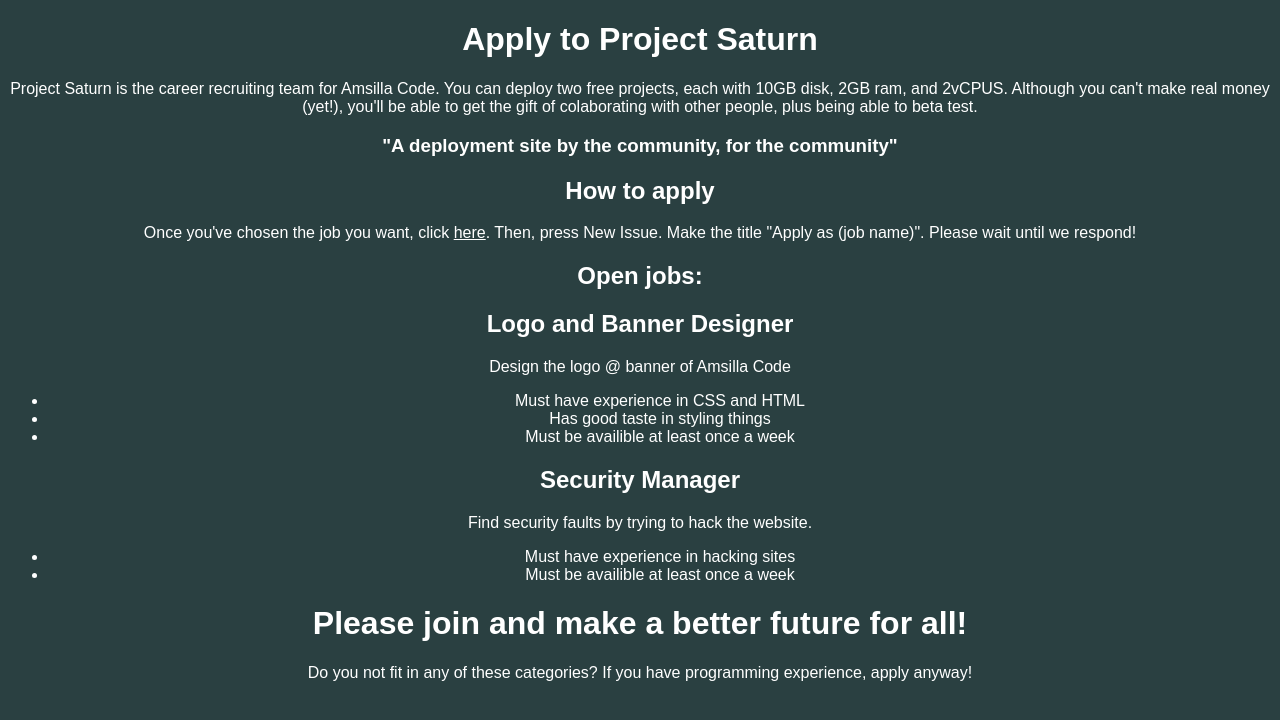
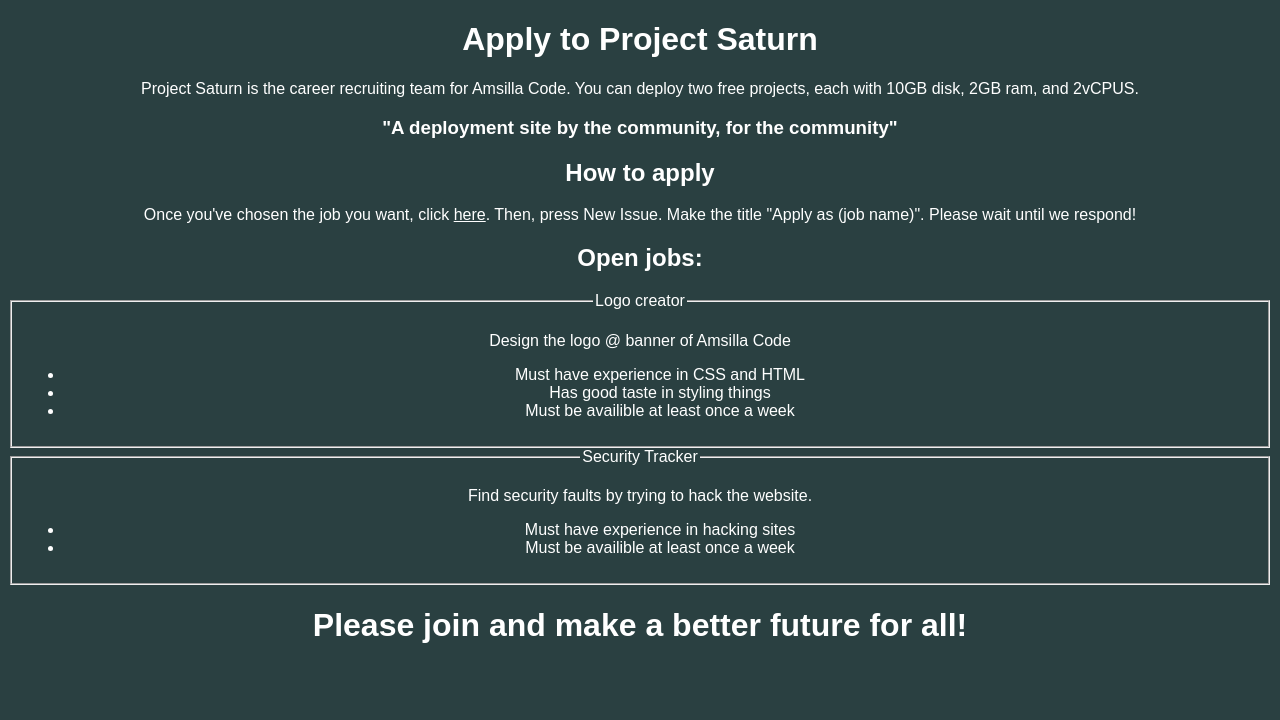
Before and after one commit to py660/projectsaturn, a plain HTML site: page index.html in a window 1280 px wide. Drawn offline with Linux system fonts and the light colour scheme.

Commit message:
Update index.html

```diff
--- a/index.html
+++ b/index.html
@@ -10,26 +10,29 @@
 
 <body>
   <h1>Apply to Project Saturn</h1>
-  <p>Project Saturn is the career recruiting team for Amsilla Code. You can deploy two free projects, each with 10GB disk, 2GB ram, and 2vCPUS. Although you can't make real money (yet!), you'll be able to get the gift of colaborating with other people, plus being able to beta test.</p>
+  <p>Project Saturn is the career recruiting team for Amsilla Code. You can deploy two free projects, each with 10GB disk, 2GB ram, and 2vCPUS.</p>
   <h3>"A deployment site by the community, for the community"</h3>
   <h2>How to apply</h2>
   <p>Once you've chosen the job you want, click <a href="https://github.com/Fairies-Feast/projectsaturn/issues">here</a>. Then, press New Issue. Make the title "Apply as (job name)". Please wait until we respond!</p>
   <h2>Open jobs:</h2>
-  <h2>Logo and Banner Designer</h2>
+  <fieldset>
+    <legend>Logo creator</legend>
     <p>Design the logo @ banner of Amsilla Code</p>
     <ul>
       <li>Must have experience in CSS and HTML</li>
       <li>Has good taste in styling things</li>
       <li>Must be availible at least once a week</li>
     </ul>
-  <h2>Security Manager</h2>
+    </fieldset>
+  <fieldset>
+    <legend>Security Tracker</legend>
     <p>Find security faults by trying to hack the website.</p>
     <ul>
       <li>Must have experience in hacking sites</li>
       <li>Must be availible at least once a week</li>
     </ul>
+  </fieldset>
   <h1>Please join and make a better future for all!</h1>
-  <p>Do you not fit in any of these categories? If you have programming experience, apply anyway!</p>
 </body>
 
 </html>
```
Lines whose indentation alone changed are shown as unchanged.
